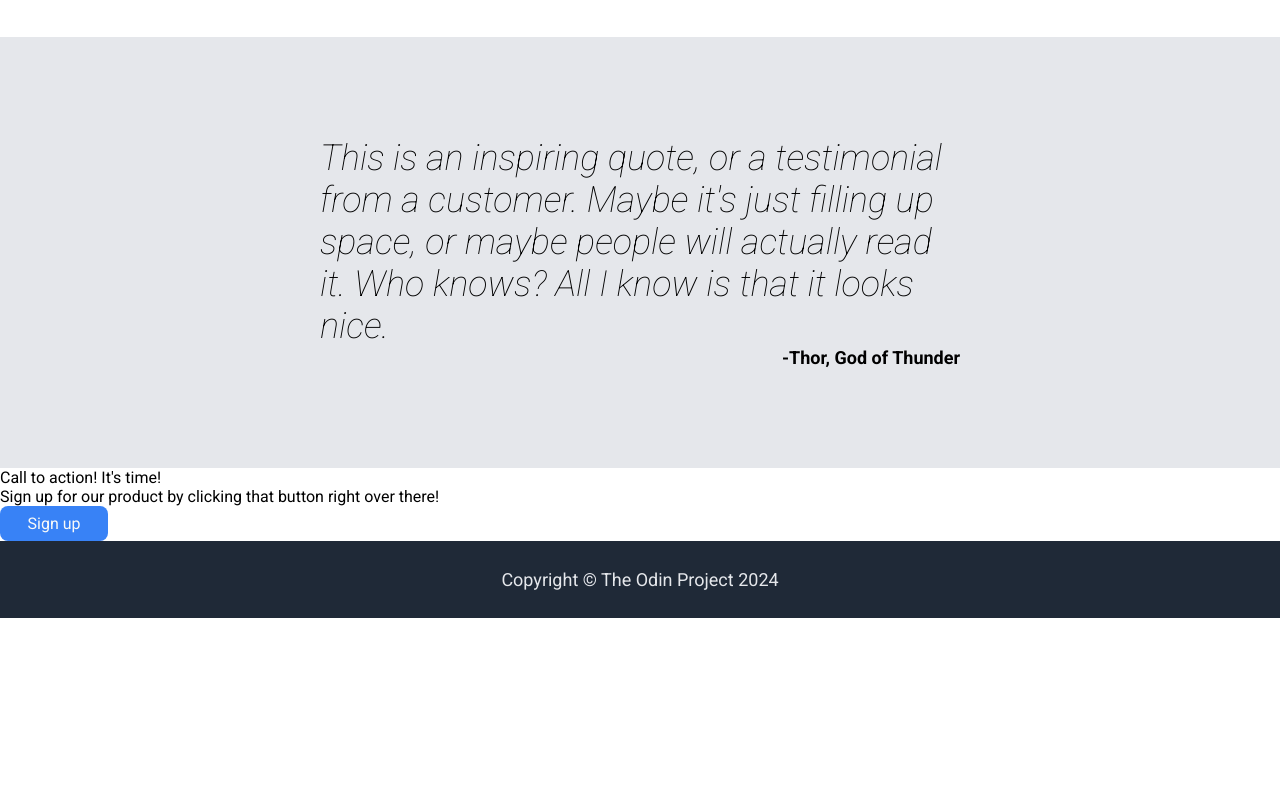
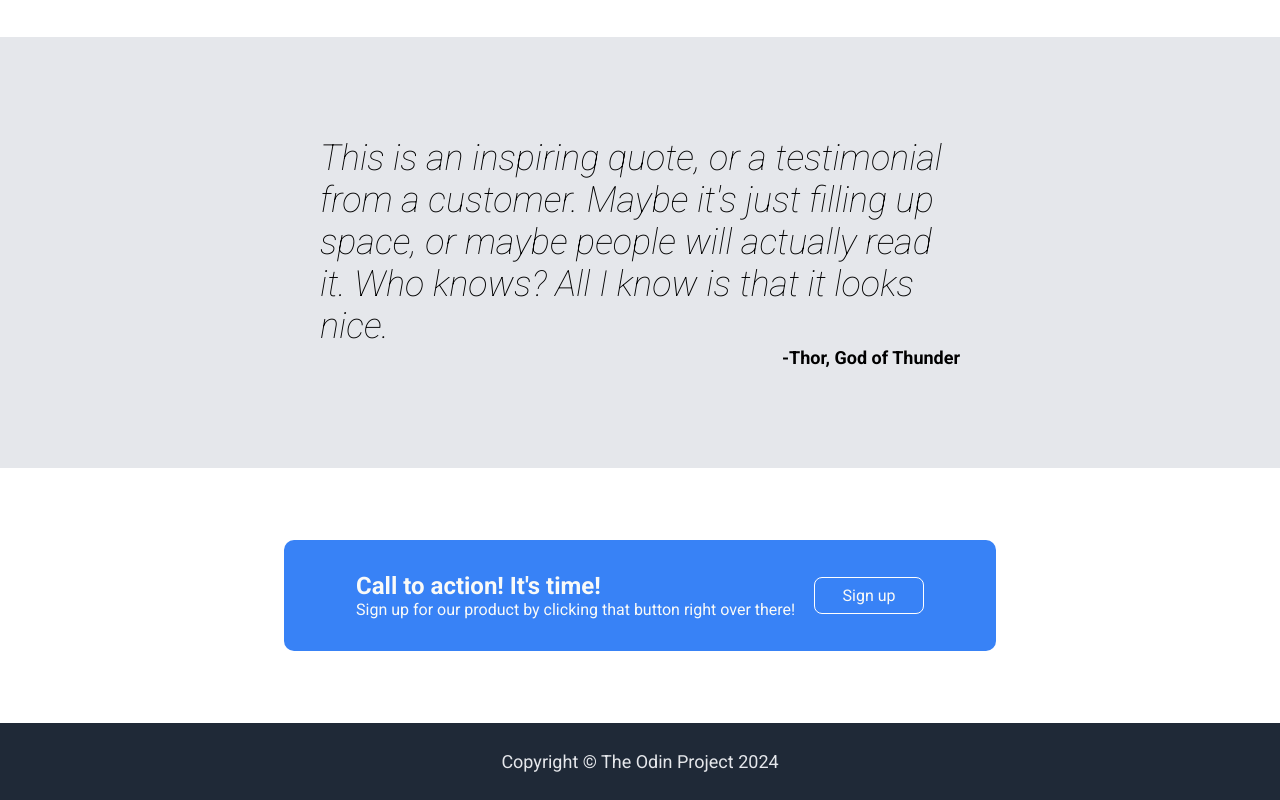
Before and after one commit to bagasprimanto/odin-landing-page, a plain HTML site: page index.html in a window 1280 px wide. Shown: the part 872-1672 px from the top of the page. Before the commit the page ends 1490 px from the top, so only its background shows below. Drawn offline with Linux system fonts and the light colour scheme.

```diff
--- a/index.html
+++ b/index.html
@@ -106,7 +106,7 @@
                         <div class="title">
                             Call to action! It's time!
                         </div>
-                        <div class="text">
+                        <div class="subtext">
                             Sign up for our product by clicking that button right over there!
                         </div>
                     </div>
--- a/styles.css
+++ b/styles.css
@@ -151,6 +151,37 @@ a {
     font-weight: 700;
 }
 
+.call-to-action {
+    display: flex;
+    justify-content: center;
+    align-items: center;
+    padding: 72px;
+}
+
+.call-to-action .box {
+    background-color: #3882F6;
+    border-radius: 10px;
+    color: #F9FAF8;
+    display: flex;
+    justify-content: space-between;
+    align-items: center;
+    width: 50%;
+    padding: 32px 72px;
+}
+
+.call-to-action .title {
+    font-size: 24px;
+    font-weight: 700;
+}
+
+.call-to-action .subtext {
+    margin-bottom: 0;
+}
+
+.call-to-action .button {
+    border: 1px white solid;
+}
+
 .footer {
     display: flex;
     justify-content: center;
```
